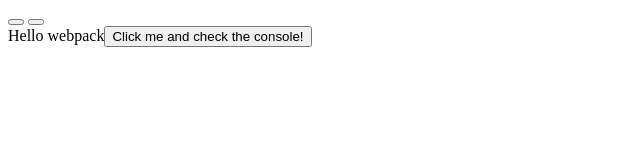
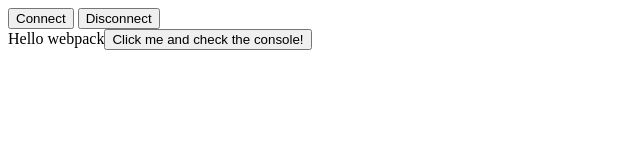
Before and after one commit to shenberg/openbci-plot, a website built with webpack: page src/index.html in a window 1280 px wide. Shown: the whole page, without its empty margins (0-640 px from the left). Built offline with nearby package versions, Linux system fonts and the light colour scheme.

Commit message:
names on buttons

```diff
--- a/src/index.html
+++ b/src/index.html
@@ -5,7 +5,7 @@
     <title><%= htmlWebpackPlugin.options.title %></title>
   </head>
   <body>
-  	<button id="connect"></button>
-  	<button id="disconnect"></button>
+  	<button id="connect">Connect</button>
+  	<button id="disconnect">Disconnect</button>
   </body>
 </html>
```
